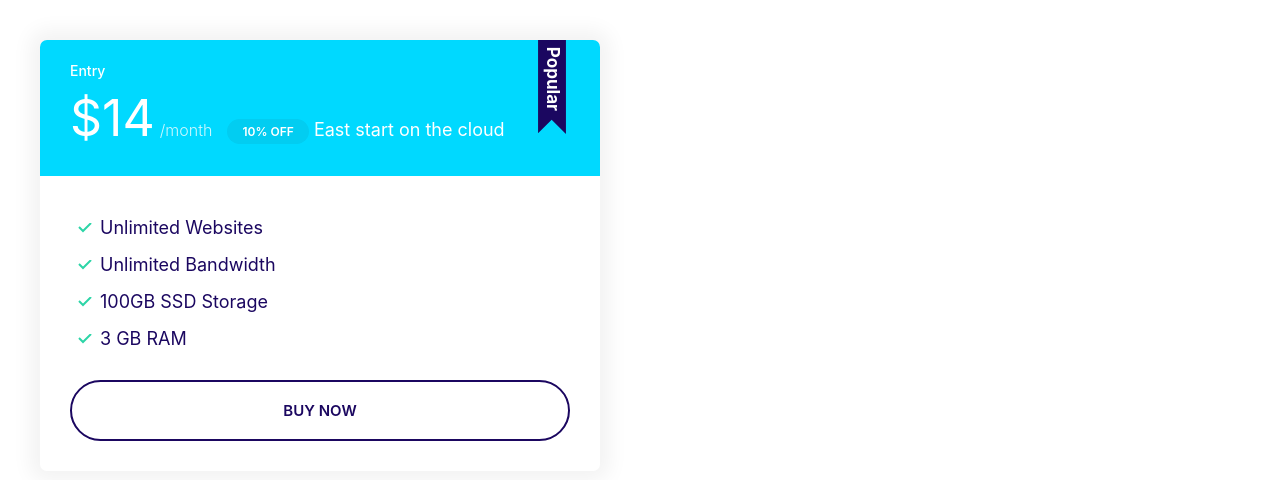
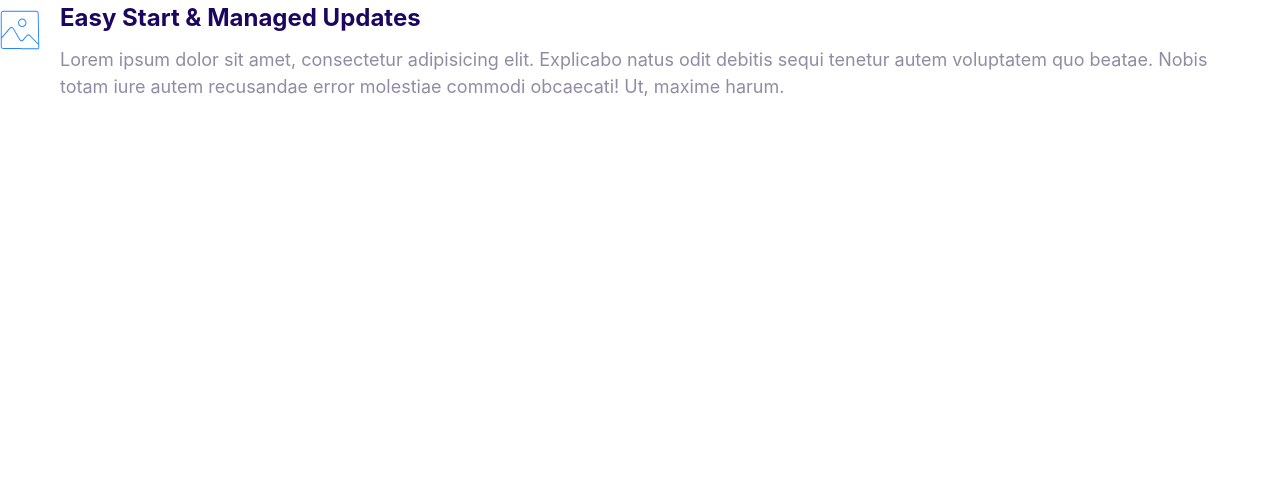
Before and after one commit to danielvmv/danify, a plain HTML site: page index.html in a window 1280 px wide. Drawn offline with Linux system fonts and the light colour scheme.

Commit message:
Add media object component

```diff
--- a/CSS/styles.css
+++ b/CSS/styles.css
@@ -360,3 +360,20 @@
     font-size: 1.7rem;
   }
 }
+
+/* Media */
+.media {
+  display: flex;
+}
+
+.media__title {
+  margin-top: 0;
+}
+
+.media__body {
+  margin: 0 2rem;
+}
+
+.media__image {
+  margin-top: 1rem;
+}
--- a/index.html
+++ b/index.html
@@ -9,24 +9,20 @@
     <link rel="stylesheet" href="CSS/styles.css" />
   </head>
   <body>
-    <div style="width: 50%; padding: 4rem">
-      <div class="card card--secondary plan--popular">
-        <header class="card__header">
-          <h3 class="plan__name">Entry</h3>
-          <span class="plan__price">$14</span>
-          <span class="plan__billing-cycle">/month</span>
-          <span class="badge badge--secondary badge--small">10% OFF</span>
-          <span class="plan__descripton">East start on the cloud</span>
-        </header>
-        <div class="card__body">
-          <ul class="list list--tick">
-            <li class="list__item">Unlimited Websites</li>
-            <li class="list__item">Unlimited Bandwidth</li>
-            <li class="list__item">100GB SSD Storage</li>
-            <li class="list__item">3 GB RAM</li>
-          </ul>
-          <button class="btn btn--outline btn--block">Buy Now</button>
-        </div>
+    <div class="media">
+      <div class="media__image">
+        <svg class="icon icon--primary">
+          <use xlink:href="images/sprite.svg#snap"></use>
+        </svg>
+      </div>
+      <div class="media__body">
+        <h3 class="media__title">Easy Start & Managed Updates</h3>
+        <p>
+          Lorem ipsum dolor sit amet, consectetur adipisicing elit. Explicabo
+          natus odit debitis sequi tenetur autem voluptatem quo beatae. Nobis
+          totam iure autem recusandae error molestiae commodi obcaecati! Ut,
+          maxime harum.
+        </p>
       </div>
     </div>
   </body>
```
Also changed, not shown: components/media.html (added, +15 -0 lines).
